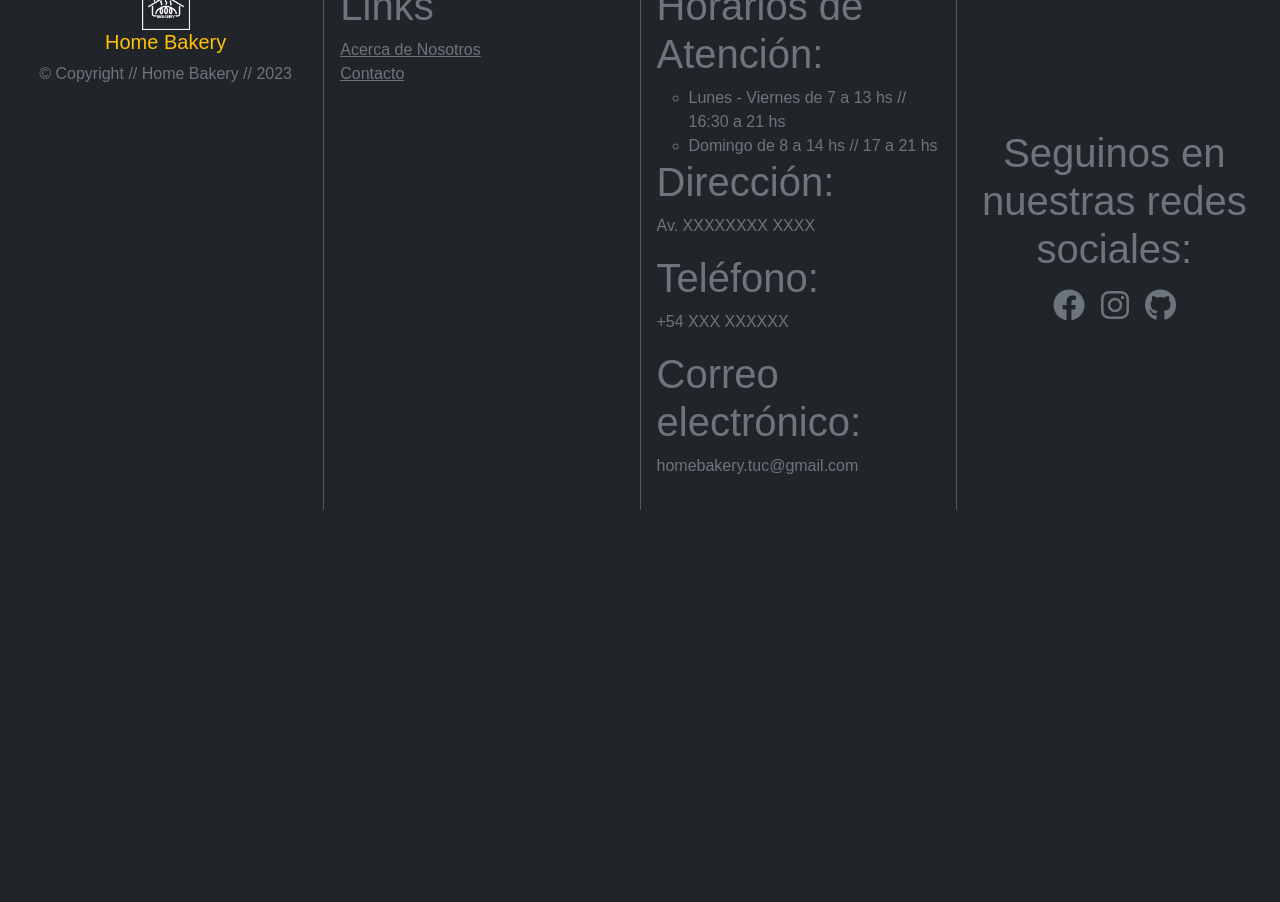
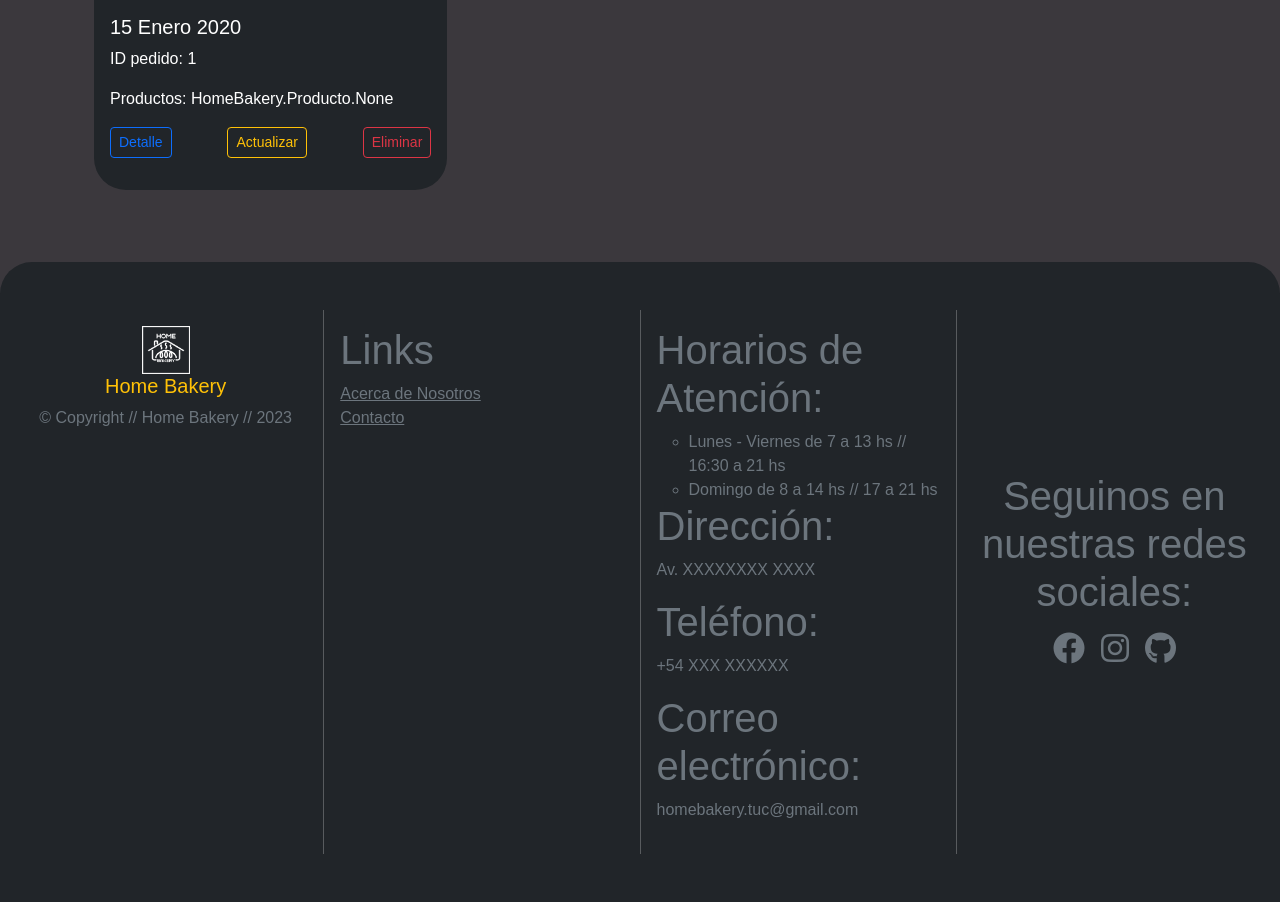
Before and after one commit to LucianoAngeleri/Home-Bakery-Web, a Django app: page /HomeBakery/pedido/lista in a window 1280 px wide. Shown: the part 588-1490 px from the top of the page. Before the commit the page ends 1098 px from the top, so only its background shows below. Run offline with Django 4.2, Linux system fonts and the light colour scheme; a user stored in the database is signed in; tables that the repository leaves empty hold one stand-in row (values such as "Sample post"); some web fonts are replaced.

Commit message:
Se agregaron las vistas, templates y urls básicos del sistema de pedidos

```diff
--- a/HomeBakery/templates/HomeBakery/base.html
+++ b/HomeBakery/templates/HomeBakery/base.html
@@ -46,7 +46,7 @@
                     <ul class="dropdown-menu dropdown-menu-lg-end dropdown-menu-md-start  text-small">
                       <li class="text-center m-3 fw-bold lead">Hola, {{ user.username }}</li>
                       <li><a class="dropdown-item" href="#"><span class="px-2"><i class="fa-regular fa-address-card"></i></span>Mi Perfil</a></li>
-                      <li><a class="dropdown-item" href="{% url 'pedido' %}"><span class="px-2"><i class="fa-solid fa-cart-shopping"></i></span>Mis Pedidos</a>
+                      <li><a class="dropdown-item" href="{% url 'pedido_lista' %}"><span class="px-2"><i class="fa-solid fa-cart-shopping"></i></span>Mis Pedidos</a>
                       <li><hr class="dropdown-divider"></li>
                       <li><a class="dropdown-item text-danger" href="{% url 'logout' %}"><span class="px-2"><i class="fa-solid fa-xmark"></i></span>Salir</a></li>
                     </ul>
--- a/HomeBakery/templates/HomeBakery/pedido_lista.html
+++ b/HomeBakery/templates/HomeBakery/pedido_lista.html
@@ -1,18 +1,33 @@
 {% extends 'HomeBakery/base.html' %}
 {% load static %}
 {% block main %}
-<section class="container col-xxl-8 px-4 py-5 mt-5">
-      <div class="col-lg-6">
-        <h1 class="display-1 fw-bold lh-1 mb-3 mainTitle">Lista de Pedidos</h1>
-        <h2 class="display-4 fw-bold lh-1 mb-3 subtitle">Pedidos creados</h2>
-        <ul class="list-group">
-          {% for pedido in object_list %}
-          <li class="list-group-item text-bg-dark"> ID {{pedido.id}} - {{pedido.fecha_pedido}} - {{pedido.cliente}} -{{pedido.productos}}
-            <a class="btn btn-primary" href="{% url 'pedido_detalle' pedido.id %}">Detalle</a>
-          </li>
-          {% endfor %}
-        </ul>
+<section class="container px-4 py-5 mt-3">
+  <h1 class="display-1 fw-bold lh-1 mb-3 mainTitle">Lista de Pedidos</h1>
+  <h2 class="display-4 fw-bold lh-1 mb-3 subtitle">Estos son tus pedidos</h2>
+  <div class="row row-cols-1 row-cols-md-2 row-cols-lg-3 g-3">
+    {% for pedido in pedidos %}
+    <div class="col">
+      <div class="card text-bg-dark border-0 rounded-5">
+        <div class="card-img-top position-relative">
+          <div class="card-img-top-gradiente"></div>
+          <img src="{% static 'HomeBakery/assets/img/Hamburguesa-1.jpg' %}" class="img-fluid rounded-top-5" alt="..." />
+        </div>
+        <div class="card-body">
+          <h5 class="card-title">{{pedido.fecha_pedido}}</h5>
+          <p class="card-text">ID pedido: {{pedido.id}}</p>
+          <p class="card-text">Productos: {{pedido.productos}}</p>
+            <ul class="list-unstyled d-flex justify-content-between g-3">
+              <li class="list-item"><a class="btn btn-outline-primary btn-sm" href="{% url 'pedido_detalle' pedido.id %}">Detalle</a>
+              </li>
+              {% if user.is_authenticated %}
+              <li class="list-item"><a class="btn btn-outline-warning btn-sm" href="{% url 'pedido_actualizar' pedido.id %}">Actualizar</a></li>
+              <li class="list-item"><a class="btn btn-outline-danger btn-sm" href="{% url 'pedido_borrar' pedido.id %}">Eliminar</a></li>
+              {% endif %}
+            </ul>
+        </div>
       </div>
     </div>
+    {% endfor %}
+  </div>
 </section>
 {% endblock %}
--- a/HomeBakery/urls.py
+++ b/HomeBakery/urls.py
@@ -10,10 +10,11 @@ urlpatterns = [
     path('producto/<pk>/borrar', views.ProductoDelete.as_view() , name='producto_borrar'),
     path('producto/crear', views.ProductoCreate.as_view() , name='producto_crear'),
     path('producto/buscar', views.ProductoSearch.as_view(), name='producto_buscar'),
-    path('pedido/', views.mostrar_pedido, name='pedido'),
-    path('pedido/agregar', views.agregar_pedido, name='agregar_pedido'),
     path('pedido/lista', views.PedidoList.as_view() , name='pedido_lista'),
+    path('pedido/crear', views.PedidoCreate.as_view(), name='pedido_crear'),
     path('pedido/<pk>/detalle', views.PedidoDetail.as_view() , name='pedido_detalle'),
+    path('pedido/<pk>/actualizar', views.PedidoUpdate.as_view() , name='pedido_actualizar'),
+    path('pedido/<pk>/borrar', views.PedidoDelete.as_view() , name='pedido_borrar'),
     path('cliente/', views.mostrar_cliente, name='cliente'),
     path('cliente/agregar', views.agregar_cliente, name='agregar_cliente'),
     path('cliente/lista', views.ClienteList.as_view() , name='cliente_lista'),
--- a/HomeBakery/views.py
+++ b/HomeBakery/views.py
@@ -99,14 +99,29 @@ class PedidoList(ListView):
     model = Pedido
     template_name ="HomeBakery/pedido_lista.html"
     context_object_name = "pedidos"
+class PedidoDetail(DetailView):
+    model = Pedido
+    template_name ="HomeBakery/pedido_detalle.html"
+    context_object_name = "pedido"
+class PedidoUpdate(LoginRequiredMixin,UpdateView):
+    model = Pedido
+    success_url = reverse_lazy("pedido_lista")
+    template_name ="HomeBakery/pedido_actualizar.html"
+    fields = '__all__'
+class PedidoDelete(LoginRequiredMixin,DeleteView):
+    model = Pedido
+    success_url = reverse_lazy("pedido_lista")
+    context_object_name = "pedido"
+class PedidoCreate(LoginRequiredMixin,CreateView):
+    model = Pedido
+    success_url = reverse_lazy("pedido_lista")
+    template_name ="HomeBakery/pedido_crear.html"
+    context_object_name = "pedido"
+    fields = '__all__'
 class ClienteDetail(DetailView):
     model = Cliente
     template_name ="HomeBakery/cliente_detalle.html"
     context_object_name = "cliente"
-class PedidoDetail(DetailView):
-    model = Pedido
-    template_name ="HomeBakery/pedido_detalle.html"
-    context_object_name = "pedido"
 class Login(LoginView):
     next_page = reverse_lazy("index")
 class SignUp(CreateView):
```
Also changed, not shown: HomeBakery/templates/HomeBakery/pedido.html (deleted, +0 -24 lines), HomeBakery/templates/HomeBakery/pedido_actualizar.html (added, +13 -0 lines), HomeBakery/templates/HomeBakery/pedido_confirm_delete.html (added, +14 -0 lines), HomeBakery/templates/HomeBakery/pedido_crear.html (added, +12 -0 lines).
